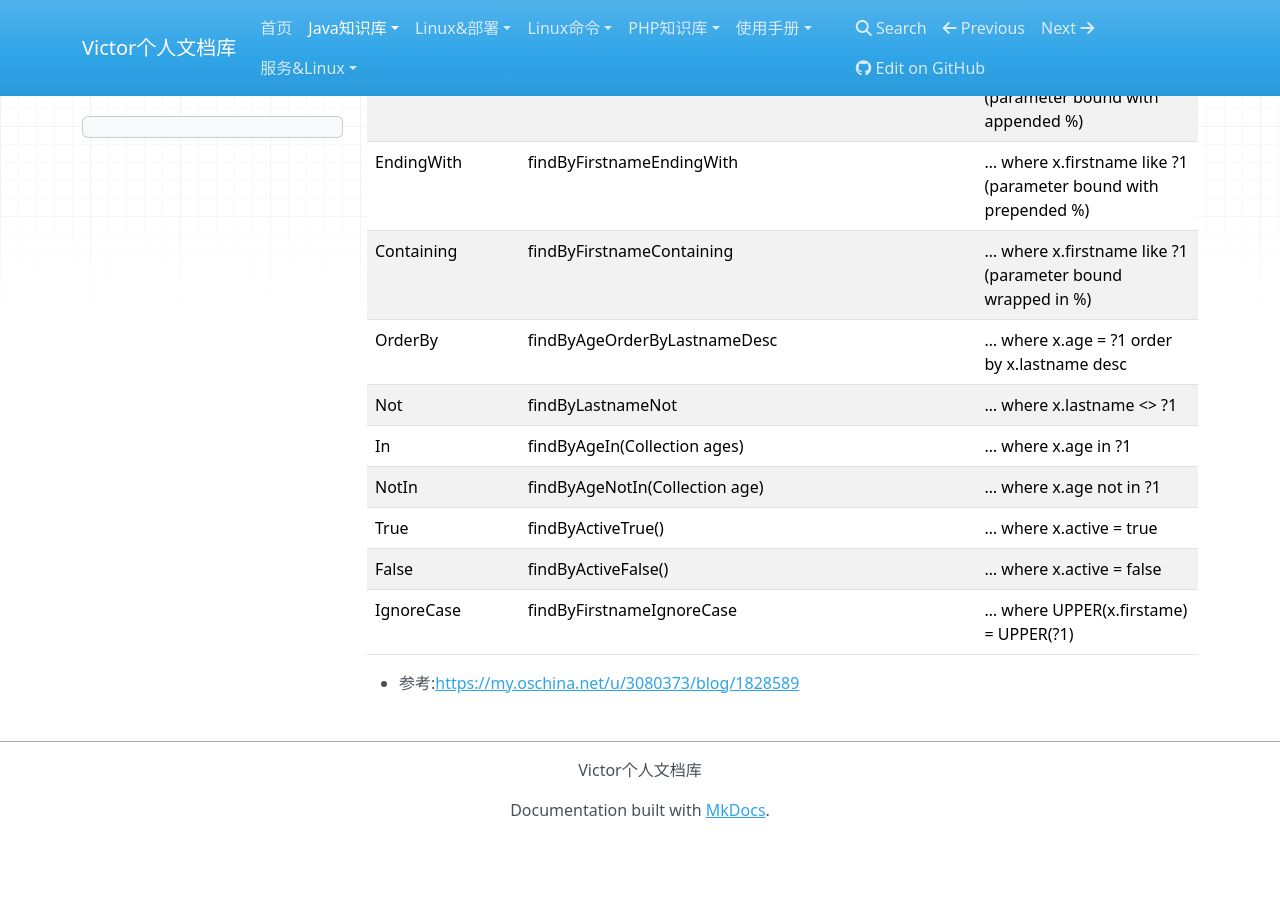
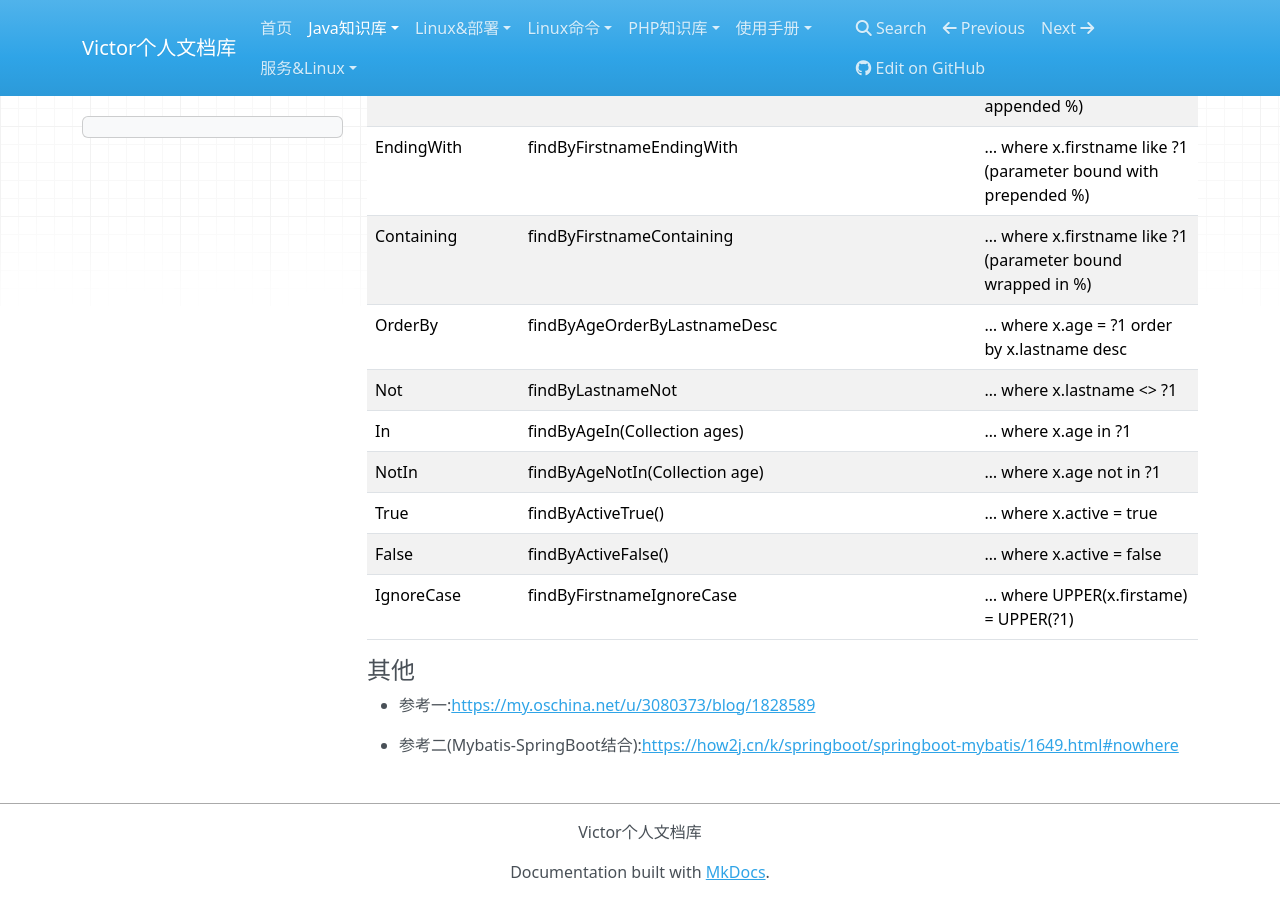
Before and after one commit to victor24680/victorDocs, an MkDocs documentation site: the page built from docs/Java知识库/SpringBoot配置/入门初步搭建方法.md, in a window 1280 px wide and 900 px high, scrolled down 5074 px. Built offline with MkDocs 1.6.1, drawn with Linux system fonts in a browser that asks for light colours; nearby versions of some CDN libraries; before the commit the page ends 5912 px from its top, so only the background shows below that.

Commit message:
JPA接口规范引入

`````diff
--- a/docs/Java知识库/SpringBoot配置/入门初步搭建方法.md
+++ b/docs/Java知识库/SpringBoot配置/入门初步搭建方法.md
@@ -159,7 +159,7 @@
 
 ```
 
-##### 事物支持
+###### 事物支持
 ```java
 package com.springboot.service;
 
@@ -205,12 +205,12 @@
     }
 }
 ````
-
-##### 注意事项
+###### 注意事项
 - 如果提前引入的【jpa jar】r包就一定要配置`application.properties`数据库驱动，否则会报**404**错误
 - 如果利用jpa创建数据表时一定要注意存储引擎的设置（InnoDB/MyISAM）(因为如果要用到事物支持，必须使用InnoDB)
 - 默认建表时的存储引擎是：MyISAM
-##### JPA,Spring Data JPA三者之间的关系
+
+###### JPA,Spring Data JPA三者之间的关系
 1.ORM映射元数据，JPA支持XML和注解两种形式，元数据描述对象和表之间的映射关系，框架将实体对象持久化到数据表中：
 如果常用的注解:@Entity、@Table、@Column、@Transient
 2.JPA的API通过实体对象来操作CRUD操作，忽略复杂的SQL语句（只适用于单一的业务场景）
@@ -243,4 +243,8 @@
 |False	|findByActiveFalse()	|… where x.active = false|
 |IgnoreCase	|findByFirstnameIgnoreCase|	… where UPPER(x.firstame) = UPPER(?1)|
 
-- 参考:[https://my.oschina.net/u/3080373/blog/1828589](https://my.oschina.net/u/3080373/blog/1828589)
+
+#### 其他
+- 参考一:[https://my.oschina.net/u/3080373/blog/1828589](https://my.oschina.net/u/3080373/blog/1828589)
+
+- 参考二(Mybatis-SpringBoot结合):[https://how2j.cn/k/springboot/springboot-mybatis/1649.html#nowhere](https://how2j.cn/k/springboot/springboot-mybatis/1649.html#nowhere)
`````
Also changed, not shown: docs/Java知识库/maven工程坐标使用.md (+2 -0 lines).
